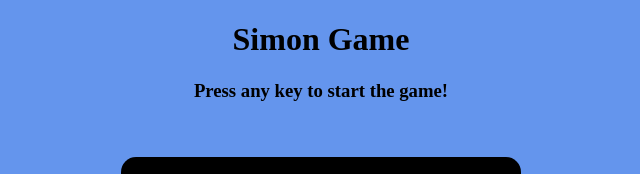
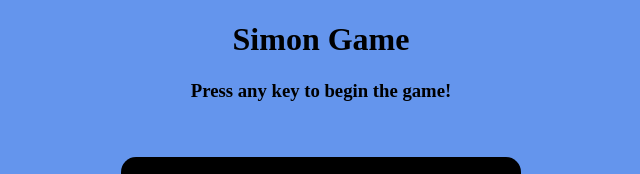
Before and after one commit to ALOKKRYDV/simon-game, a plain HTML site: page index.html in a window 1280 px wide. Shown: the top 174 px of the page, 319-959 px from the left. Drawn offline with Linux system fonts and the light colour scheme.

Commit message:
Update index.html

```diff
--- a/index.html
+++ b/index.html
@@ -8,7 +8,7 @@
 </head>
 <body>
     <h1>Simon Game</h1>
-    <h3>Press any key to start the game!</h3><br><br>
+    <h3>Press any key to begin the game!</h3><br><br>
     <div class="container">
         <div class="btn red" type="button" id="red"></div>
         <div class="btn green" type="button" id="green"></div>
```
